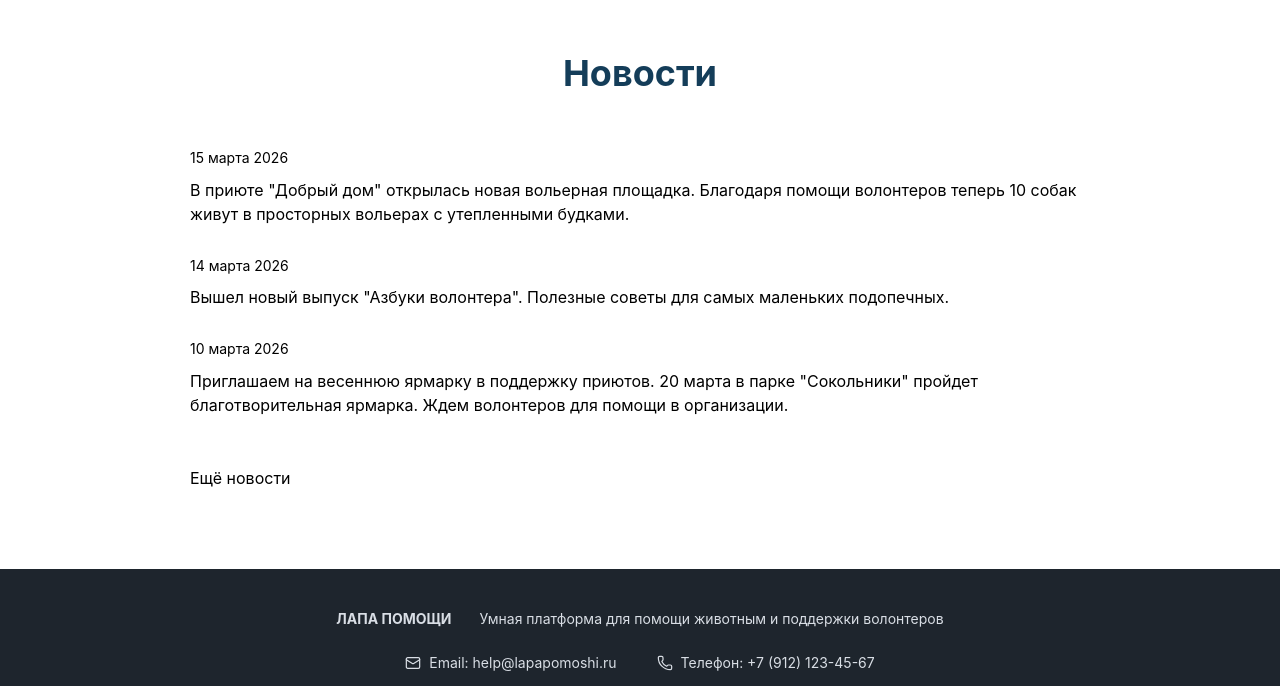
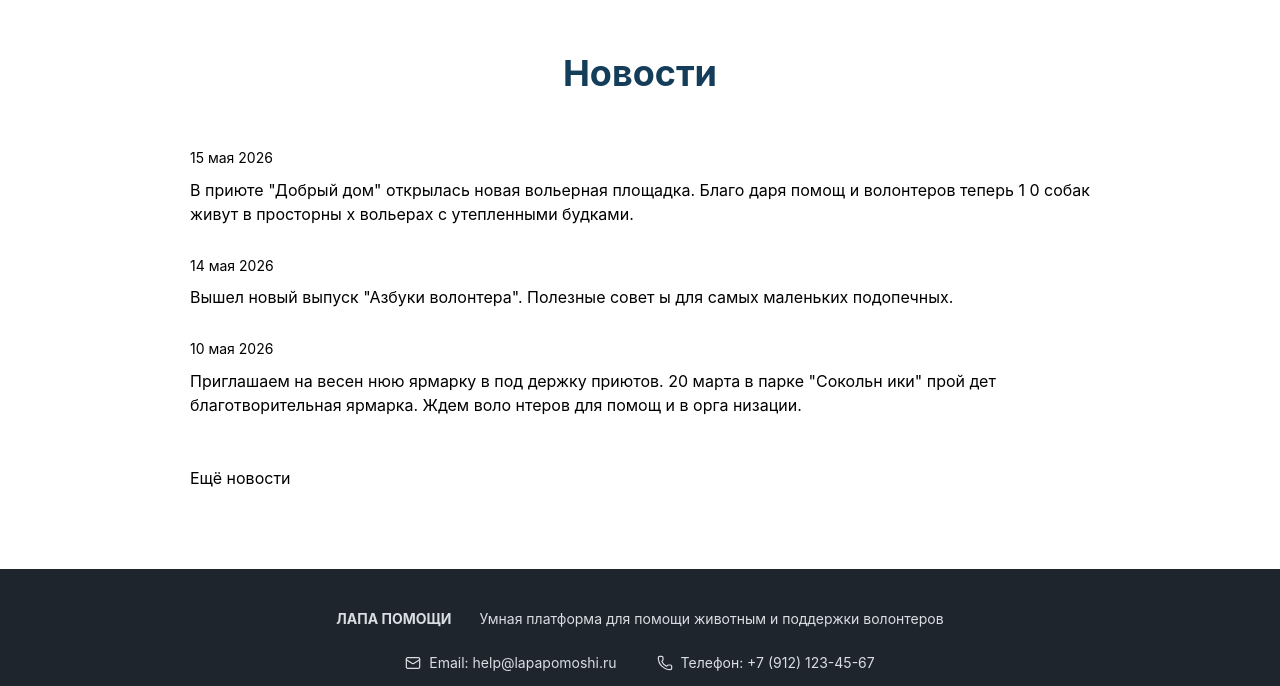
Before and after one commit to Tennikoff/lapa-pomoshi, a Next.js app: page / in a window 1280 px wide. Shown: the part 2053-2739 px from the top of the page. Built offline with nearby package versions, Linux system fonts and the light colour scheme.

Commit message:
Новости

```diff
--- a/src/app/(main)/animals/new/animalNew.module.css
+++ b/src/app/(main)/animals/new/animalNew.module.css
@@ -155,6 +155,7 @@
   justify-content: center;
   gap: 15px;
   margin-top: 40px;
+  width: 100%;
 }
 
 .btn {
@@ -167,6 +168,8 @@
   transition: background-color 0.2s;
   background: #e9b8a7;
   color: #333;
+  flex: 1;
+  width: 100%;
 }
 
 .btn:hover {
--- a/src/app/landing.module.css
+++ b/src/app/landing.module.css
@@ -673,3 +673,15 @@
   min-width: 260px;
   text-align: center;
 }
+
+.newsMore {
+  display: inline-block;
+  margin-top: 20px;
+  color: #000;
+  text-decoration: none;
+  font-size: 16px;
+  background: transparent;
+  border: none;
+  padding: 0;
+  cursor: pointer;
+}
--- a/src/components/landing/LandingPage.tsx
+++ b/src/components/landing/LandingPage.tsx
@@ -1,19 +1,19 @@
+// src/components/landing/LandingPage.tsx
 "use client";
 
 import Link from "next/link";
 import Image from "next/image";
-import { useSyncExternalStore } from "react";
-
+import { useState, useSyncExternalStore } from "react";
 import s from "../../app/landing.module.css";
-
 import { LandingHeader } from "@/src/components/layout/LandingHeader";
 import { LandingFooter } from "@/src/components/layout/LandingFooter";
 import { LeaderCard } from "@/src/components/features/LeaderCard";
 import { NewsItem } from "@/src/components/features/NewsItem";
-
 import { getAccessToken } from "@/src/lib/tokenStorage";
 
 function subscribeAuth(cb: () => void) {
+  // storage — обновление, если токен изменился в другом табе
+  // focus — чтобы подхватывать актуальный токен при возврате на вкладку
   window.addEventListener("storage", cb);
   window.addEventListener("focus", cb);
   return () => {
@@ -30,13 +30,51 @@ function getServerSnapshot() {
   return false;
 }
 
+// 3 новости показываем сразу, по кнопке добавляем ещё 3
+const NEWS_STEP = 3;
+
+// ВАЖНО: первые 3 — самые свежие (как было), следующие 3 — “ещё новости”
+const NEWS_ITEMS: Array<{ date: string; text: string }> = [
+  {
+    date: "15 мая 2026",
+    text: 'В приюте "Добрый дом" открылась новая вольерная площадка. Благо даря помощ и волонтеров теперь 1 0 собак живут в просторны х вольерах с утепленными будками.',
+  },
+  {
+    date: "14 мая 2026",
+    text: 'Вышел новый выпуск "Азбуки волонтера". Полезные совет ы для самых маленьких подопечных.',
+  },
+  {
+    date: "10 мая 2026",
+    text: 'Приглашаем на весен нюю ярмарку в под держку приютов. 20 марта в парке "Сокольн ики" прой дет благотворительная ярмарка. Ждем воло нтеров для помощ и в орга низации.',
+  },
+  {
+    date: "08 мая 2026",
+    text: "Обновили медиатеку: добавили новые материалы по первой помощи и уходу за животными.",
+  },
+  {
+    date: "05 мая 2026",
+    text: "Собрали и доставили срочный груз кормов для нескольких передержек. Спасибо всем, кто помог!",
+  },
+  {
+    date: "01 мая 2026",
+    text: "Запустили улучшения в задачах: быстрее обновляется лента после отклика и изменений куратора.",
+  },
+];
+
 export function LandingPage() {
-  const authed = useSyncExternalStore(subscribeAuth, getAuthSnapshot, getServerSnapshot);
+  const authed = useSyncExternalStore(
+    subscribeAuth,
+    getAuthSnapshot,
+    getServerSnapshot
+  );
+
+  const [visibleNews, setVisibleNews] = useState<number>(NEWS_STEP);
+
+  const canShowMoreNews = visibleNews < NEWS_ITEMS.length;
 
   return (
     <div className={s.page}>
       <LandingHeader />
-
       <main>
         {/* HERO */}
         <section className={s.hero}>
@@ -51,7 +89,6 @@ export function LandingPage() {
                     className={s.heroImgTag}
                   />
                 </div>
-
                 <div className={s.heroImg}>
                   <Image
                     src="/images/Вол3.png"
@@ -61,7 +98,6 @@ export function LandingPage() {
                   />
                 </div>
               </div>
-
               <div className={s.heroCollageCol}>
                 <div className={s.heroImg}>
                   <Image
@@ -71,7 +107,6 @@ export function LandingPage() {
                     className={s.heroImgTag}
                   />
                 </div>
-
                 <div className={s.heroImg}>
                   <Image
                     src="/images/Вол4.png"
@@ -98,11 +133,13 @@ export function LandingPage() {
                   <img src="/images/кися.svg" alt="Иллюстрация кошки" />
                 </div>
 
-                {/* - гость: "Войти" (кликабельная)
-                    - авторизован: "Так держать!" (некликабельная)
-                    - визуал тот же, ширина фиксированная */}
+                {/* гость: "Войти" (кликабельная)
+                    авторизован: "Так держать!" (некликабельная) */}
                 {!authed ? (
-                  <Link href="/login" className={`${s.btn} ${s.btnFixedWidth}`}>
+                  <Link
+                    href="/login"
+                    className={`${s.btn} ${s.btnFixedWidth}`}
+                  >
                     Войти
                   </Link>
                 ) : (
@@ -123,14 +160,11 @@ export function LandingPage() {
           <div className={s.container}>
             <div className={s.galleryInner}>
               <div className={s.galleryHeader}>
-                {/* - гость: 2 кнопки
-                    - авторизован: вместо кнопок текст */}
                 {!authed ? (
                   <>
                     <Link href="/register" className={s.galleryHeaderBtn}>
                       Оказать помощь
                     </Link>
-
                     <Link href="/register" className={s.galleryHeaderBtn}>
                       Нужна помощь
                     </Link>
@@ -170,7 +204,6 @@ export function LandingPage() {
                         className={s.galleryImage}
                       />
                     </div>
-
                     <div className={`${s.galleryImageWrap} ${s.parrot}`}>
                       <Image
                         src="/images/Хомя.png"
@@ -190,7 +223,6 @@ export function LandingPage() {
                         className={s.galleryImage}
                       />
                     </div>
-
                     <div className={`${s.galleryImageWrap} ${s.cat}`}>
                       <Image
                         src="/images/кот в мазуте.png"
@@ -210,15 +242,23 @@ export function LandingPage() {
         <section className={s.leaders}>
           <div className={s.container}>
             <div className={s.leadersWrapper}>
-              <h2 className={s.leadersTitle}>Лидеры помощи марта</h2>
+              <h2 className={s.leadersTitle}>Лидеры помощи мая</h2>
               <div className={s.leadersList}>
                 <LeaderCard
                   image="/images/Кузнецова Анна2.png"
                   name="Кузнецова Анна"
                   tasks={14}
                 />
-                <LeaderCard image="/images/Саитова Ольга.png" name="Саитова Ольга" tasks={11} />
-                <LeaderCard image="/images/Князев Олег.png" name="Князев Олег" tasks={7} />
+                <LeaderCard
+                  image="/images/Саитова Ольга.png"
+                  name="Саитова Ольга"
+                  tasks={11}
+                />
+                <LeaderCard
+                  image="/images/Князев Олег.png"
+                  name="Князев Олег"
+                  tasks={7}
+                />
                 <LeaderCard
                   image="/images/Кузнецова Анна1.png"
                   name="Кузнецова Анна"
@@ -233,29 +273,28 @@ export function LandingPage() {
         <section className={s.news}>
           <div className={s.container}>
             <h2 className={s.newsTitle}>Новости</h2>
+            <div className={s.newsContent}>
+              {NEWS_ITEMS.slice(0, visibleNews).map((n, idx) => (
+                <NewsItem key={`${n.date}_${idx}`} date={n.date} text={n.text} />
+              ))}
 
-            <div className={s.newsContent}>
-              <NewsItem
-                date="15 марта 2026"
-                text='В приюте "Добрый дом" открылась новая вольерная площадка. Благодаря помощи волонтеров теперь 10 собак живут в просторных вольерах с утепленными будками.'
-              />
-              <NewsItem
-                date="14 марта 2026"
-                text='Вышел новый выпуск "Азбуки волонтера". Полезные советы для самых маленьких подопечных.'
-              />
-              <NewsItem
-                date="10 марта 2026"
-                text='Приглашаем на весеннюю ярмарку в поддержку приютов. 20 марта в парке "Сокольники" пройдет благотворительная ярмарка. Ждем волонтеров для помощи в организации.'
-              />
-
-              <Link href="/news" className={s.newsMore}>
-                Ещё новости
-              </Link>
+              {canShowMoreNews ? (
+                <button
+                  type="button"
+                  className={s.newsMore}
+                  onClick={() =>
+                    setVisibleNews((v) =>
+                      Math.min(NEWS_ITEMS.length, v + NEWS_STEP)
+                    )
+                  }
+                >
+                  Ещё новости
+                </button>
+              ) : null}
             </div>
           </div>
         </section>
       </main>
-
       <LandingFooter />
     </div>
   );
```
